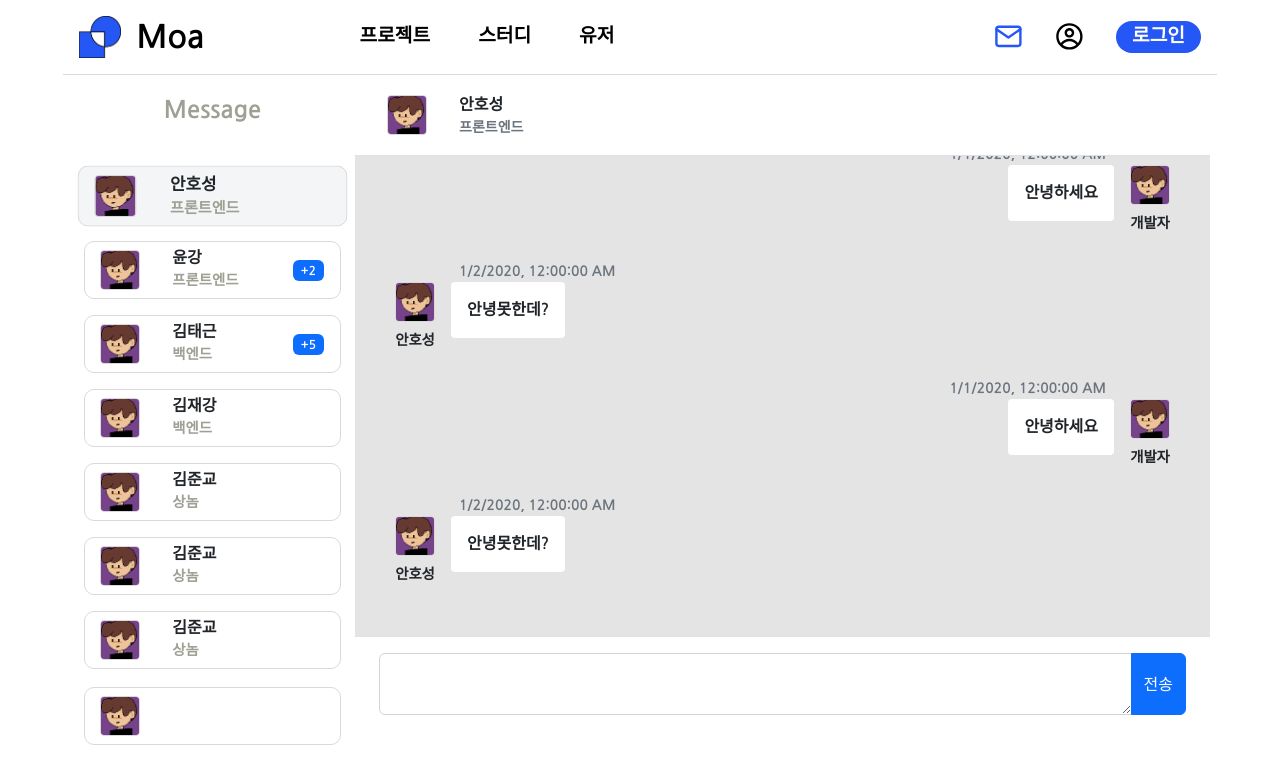
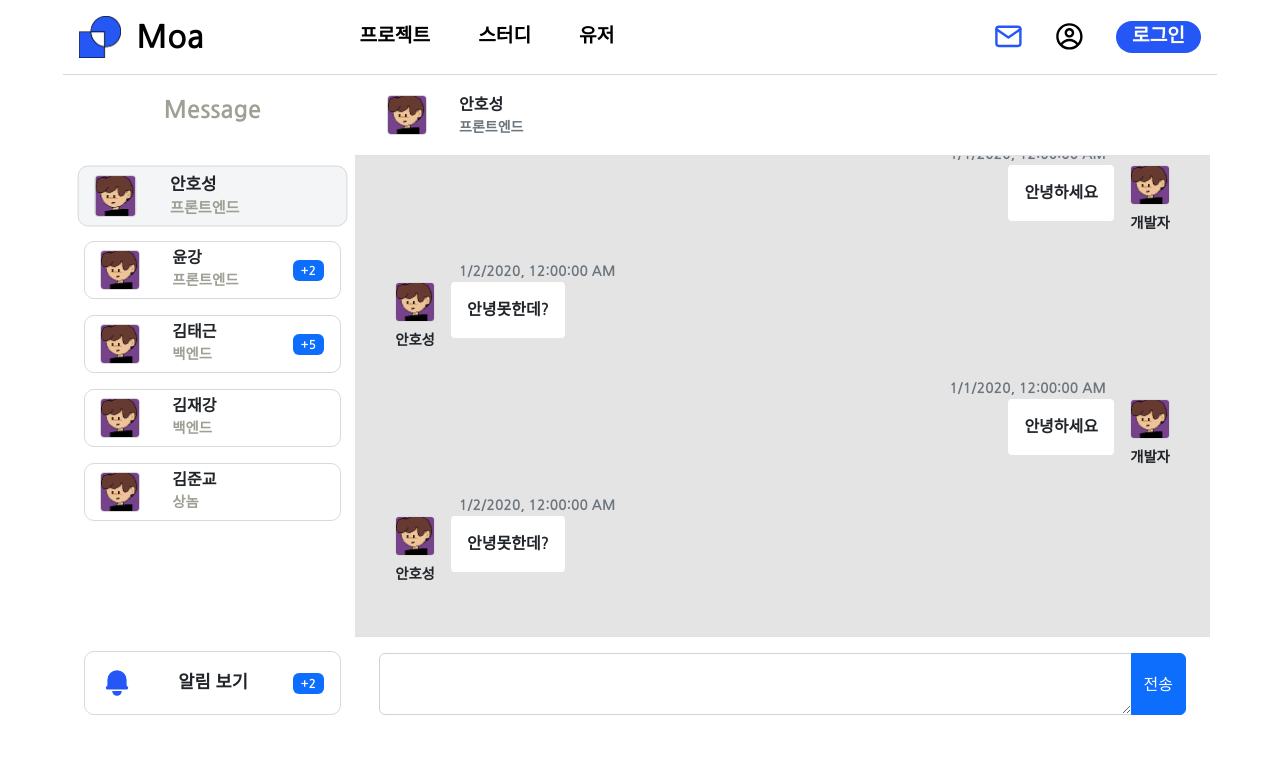
Before and after one commit to Moa-dev-team/Moa-frontend, a React (Create React App) app in the folder frontend/: page /message in a window 1280 px wide. Shown: the top 784 px of the page. Built offline with nearby package versions, Linux system fonts and the light colour scheme.

Commit message:
feat : AlermBox 컴포넌트 생성

```diff
--- /dev/null
+++ b/frontend/src/components/messages/AlermBox.jsx
@@ -0,0 +1,25 @@
+import React from "react";
+import styles from "./AlermBox.module.css";
+import { HiBell } from "react-icons/hi"
+
+export default function AlermBox({ count, isSelected, onClick }) {
+  return (
+    <React.Fragment>
+      <div
+        className={`${styles.box} ${isSelected && styles.isSelected}`}
+        onClick={onClick}
+      >
+        <HiBell className={styles.alert}/>
+        <div className="d-flex">
+
+          <div className={styles.userData}>
+            알림 보기
+          </div>
+        </div>
+        <div className={styles.bedgeBox}>
+          <div className="badge bg-primary">{count > 0 ? `+${count}` : ""}</div>
+        </div>
+      </div>
+    </React.Fragment>
+  );
+}
--- /dev/null
+++ b/frontend/src/components/messages/AlermBox.module.css
@@ -0,0 +1,60 @@
+.box {
+  border: 1px solid #d9d9d9;
+  border-radius: 10px;
+  width: 90%;
+  height: 4rem;
+  margin: 0 auto;
+  margin-top: 1rem;
+  display: flex;
+  align-items: center;
+  justify-content: space-between;
+}
+
+.alert {
+    margin-left: 1rem;
+    color: var(--color-blue);
+    font-size : 2rem;
+}
+
+.box:hover {
+  transform: scale(1.05);
+}
+
+.box.isSelected {
+  background-color: #f3f5f7;
+  transform: scale(1.05);
+}
+
+.userData {
+  display: flex;
+  font-size: 1.1rem;
+}
+
+.messageStatusBox {
+  margin-right: auto;
+  display: flex;
+  align-items: center;
+  justify-content: center;
+}
+
+.bedgeBox {
+  margin-right: 1rem;
+}
+
+@media (max-width: 425px) {
+  .alert {
+    font-size: 2rem;
+  }
+  .userData {
+    display: inline;
+    align-items: center;
+    margin-top: 0.2rem;
+    margin-left: 0.2rem;
+    margin-right: 0rem;
+    font-size: 0.9rem;
+  }
+  .bedgeBox {
+    margin-right: 0.5rem;
+    font-size: small;
+  }
+}
--- a/frontend/src/pages/Message/Message.jsx
+++ b/frontend/src/pages/Message/Message.jsx
@@ -5,8 +5,10 @@ import "bootstrap/dist/css/bootstrap.min.css";
 import MessageUserProfile from "../../components/messages/MessageUserProfile";
 import image from "../../assets/images/profile.png";
 import Chats from "../../components/messages/Chats";
+import AlermBox from "../../components/messages/AlermBox";
 import { BiMenu } from "react-icons/bi";
 import { AiOutlineArrowLeft } from "react-icons/ai";
+
 
 // get api
 // 나와 메세지를 주고 받은 모든 사람들의 아이디, 이름, 희망직군, 프로필 이미지, 가장 최근에 연락한 메세지 날짜, 읽지 않은 메세지 개수
@@ -52,126 +54,126 @@ const users = [
     lastDate: new Date("2020-01-05"),
     unreadCount: 0,
   },
-  {
-    id: 99,
-    name: "김준교",
-    job: "상놈",
-    profile: image,
-    lastDate: new Date("2020-01-05"),
-    unreadCount: 0,
-  },
-  {
-    id: 99,
-    name: "김준교",
-    job: "상놈",
-    profile: image,
-    lastDate: new Date("2020-01-05"),
-    unreadCount: 0,
-  },
-  {
-    id: 99,
-    name: "김준교",
-    job: "상놈",
-    profile: image,
-    lastDate: new Date("2020-01-05"),
-    unreadCount: 0,
-  },
-  {
-    id: 99,
-    name: "김준교",
-    job: "상놈",
-    profile: image,
-    lastDate: new Date("2020-01-05"),
-    unreadCount: 0,
-  },
-  {
-    id: 99,
-    name: "김준교",
-    job: "상놈",
-    profile: image,
-    lastDate: new Date("2020-01-05"),
-    unreadCount: 0,
-  },
-  {
-    id: 99,
-    name: "김준교",
-    job: "상놈",
-    profile: image,
-    lastDate: new Date("2020-01-05"),
-    unreadCount: 0,
-  },
-  {
-    id: 99,
-    name: "김준교",
-    job: "상놈",
-    profile: image,
-    lastDate: new Date("2020-01-05"),
-    unreadCount: 0,
-  },
-  {
-    id: 99,
-    name: "김준교",
-    job: "상놈",
-    profile: image,
-    lastDate: new Date("2020-01-05"),
-    unreadCount: 0,
-  },
-  {
-    id: 99,
-    name: "김준교",
-    job: "상놈",
-    profile: image,
-    lastDate: new Date("2020-01-05"),
-    unreadCount: 0,
-  },
-  {
-    id: 99,
-    name: "김준교",
-    job: "상놈",
-    profile: image,
-    lastDate: new Date("2020-01-05"),
-    unreadCount: 0,
-  },
-  {
-    id: 99,
-    name: "김준교",
-    job: "상놈",
-    profile: image,
-    lastDate: new Date("2020-01-05"),
-    unreadCount: 0,
-  },
-  {
-    id: 99,
-    name: "김준교",
-    job: "상놈",
-    profile: image,
-    lastDate: new Date("2020-01-05"),
-    unreadCount: 0,
-  },
-  {
-    id: 99,
-    name: "김준교",
-    job: "상놈",
-    profile: image,
-    lastDate: new Date("2020-01-05"),
-    unreadCount: 0,
-  },
-  {
-    id: 99,
-    name: "김준교",
-    job: "상놈",
-    profile: image,
-    lastDate: new Date("2020-01-05"),
-    unreadCount: 0,
-  },
-  {
-    id: 99,
-    name: "김준교",
-    job: "상놈",
-    profile: image,
-    lastDate: new Date("2020-01-05"),
-    unreadCount: 0,
-  },
+  // {
+  //   id: 99,
+  //   name: "김준교",
+  //   job: "상놈",
+  //   profile: image,
+  //   lastDate: new Date("2020-01-05"),
+  //   unreadCount: 0,
+  // },
+  // {
+  //   id: 99,
+  //   name: "김준교",
+  //   job: "상놈",
+  //   profile: image,
+  //   lastDate: new Date("2020-01-05"),
+  //   unreadCount: 0,
+  // },
+  // {
+  //   id: 99,
+  //   name: "김준교",
+  //   job: "상놈",
+  //   profile: image,
+  //   lastDate: new Date("2020-01-05"),
+  //   unreadCount: 0,
+  // },
+  // {
+  //   id: 99,
+  //   name: "김준교",
+  //   job: "상놈",
+  //   profile: image,
+  //   lastDate: new Date("2020-01-05"),
+  //   unreadCount: 0,
+  // },
+  // {
+  //   id: 99,
+  //   name: "김준교",
+  //   job: "상놈",
+  //   profile: image,
+  //   lastDate: new Date("2020-01-05"),
+  //   unreadCount: 0,
+  // },
+  // {
+  //   id: 99,
+  //   name: "김준교",
+  //   job: "상놈",
+  //   profile: image,
+  //   lastDate: new Date("2020-01-05"),
+  //   unreadCount: 0,
+  // },
+  // {
+  //   id: 99,
+  //   name: "김준교",
+  //   job: "상놈",
+  //   profile: image,
+  //   lastDate: new Date("2020-01-05"),
+  //   unreadCount: 0,
+  // },
+  // {
+  //   id: 99,
+  //   name: "김준교",
+  //   job: "상놈",
+  //   profile: image,
+  //   lastDate: new Date("2020-01-05"),
+  //   unreadCount: 0,
+  // },
+  // {
+  //   id: 99,
+  //   name: "김준교",
+  //   job: "상놈",
+  //   profile: image,
+  //   lastDate: new Date("2020-01-05"),
+  //   unreadCount: 0,
+  // },
+  // {
+  //   id: 99,
+  //   name: "김준교",
+  //   job: "상놈",
+  //   profile: image,
+  //   lastDate: new Date("2020-01-05"),
+  //   unreadCount: 0,
+  // },
+  // {
+  //   id: 99,
+  //   name: "김준교",
+  //   job: "상놈",
+  //   profile: image,
+  //   lastDate: new Date("2020-01-05"),
+  //   unreadCount: 0,
+  // },
+  // {
+  //   id: 99,
+  //   name: "김준교",
+  //   job: "상놈",
+  //   profile: image,
+  //   lastDate: new Date("2020-01-05"),
+  //   unreadCount: 0,
+  // },
+  // {
+  //   id: 99,
+  //   name: "김준교",
+  //   job: "상놈",
+  //   profile: image,
+  //   lastDate: new Date("2020-01-05"),
+  //   unreadCount: 0,
+  // },
+  // {
+  //   id: 99,
+  //   name: "김준교",
+  //   job: "상놈",
+  //   profile: image,
+  //   lastDate: new Date("2020-01-05"),
+  //   unreadCount: 0,
+  // },
+  // {
+  //   id: 99,
+  //   name: "김준교",
+  //   job: "상놈",
+  //   profile: image,
+  //   lastDate: new Date("2020-01-05"),
+  //   unreadCount: 0,
+  // },
 
 
 ];
@@ -214,6 +216,8 @@ export default function MessagePage() {
                   <AiOutlineArrowLeft className="bi fs-4 m-0" />
                 </button>
               </div>
+
+              <div className={styles["user-list"]}>
                 {users.map((user) => (
                   <MessageUserProfile
                     key={user.id}
@@ -225,6 +229,8 @@ export default function MessagePage() {
                     onClick={() => MessageUserProfileClickHandler(user.id)}
                   />
                 ))}
+              </div>
+              <AlermBox count={2}/>
             </div>
             {/* userlist */}
             <div className="row g-0">
@@ -243,7 +249,7 @@ export default function MessagePage() {
                     />
                   ))}
                 </div>
-                <MessageUserProfile/>
+                <AlermBox count={2}/>
 
                 <hr className="d-block d-md-none mt-1 mb-0" />
               </div>
--- a/frontend/src/pages/Message/Message.module.css
+++ b/frontend/src/pages/Message/Message.module.css
@@ -9,7 +9,7 @@
 }
 
 .user-list {
-  max-height: 65vh;
+  height: 60.5vh;
   overflow-y: scroll;
   padding-bottom: 3rem;
 }
@@ -30,10 +30,10 @@
   background-color: white;
   border: 1px solid #d9d9d9;
   width: 70%;
-  height: 70vh;
+  height: calc(100vh - 100px);
+  top: 100px;
   overflow-y: scroll;
   position: fixed;
-  top: 100px;
   left: -70%;
   z-index: 1;
   transition: 0.5s;
```
Lines whose indentation alone changed are shown as unchanged.
